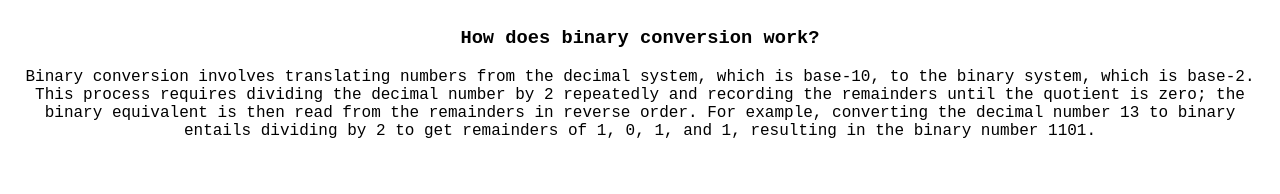
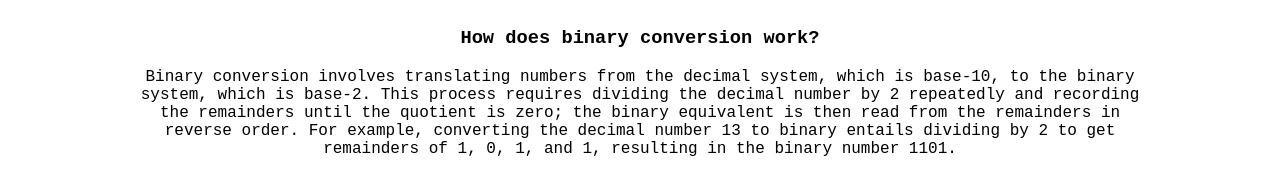
Before and after one commit to isaacbugeja/projects, a plain HTML site: page DecimalToBinary/index.html in a window 1280 px wide. Shown: the part 718-912 px from the top of the page. Drawn offline with Linux system fonts and the light colour scheme.

Commit message:
Update styles.css

```diff
--- a/DecimalToBinary/styles.css
+++ b/DecimalToBinary/styles.css
@@ -30,6 +30,11 @@ main{
     margin:30px 0;
 }
 
+.definition{
+    text-align:justify center;
+    margin:0 10%
+}
+
 /* Chrome, Safari, Edge, Opera */
 input::-webkit-outer-spin-button,
 input::-webkit-inner-spin-button {
```
